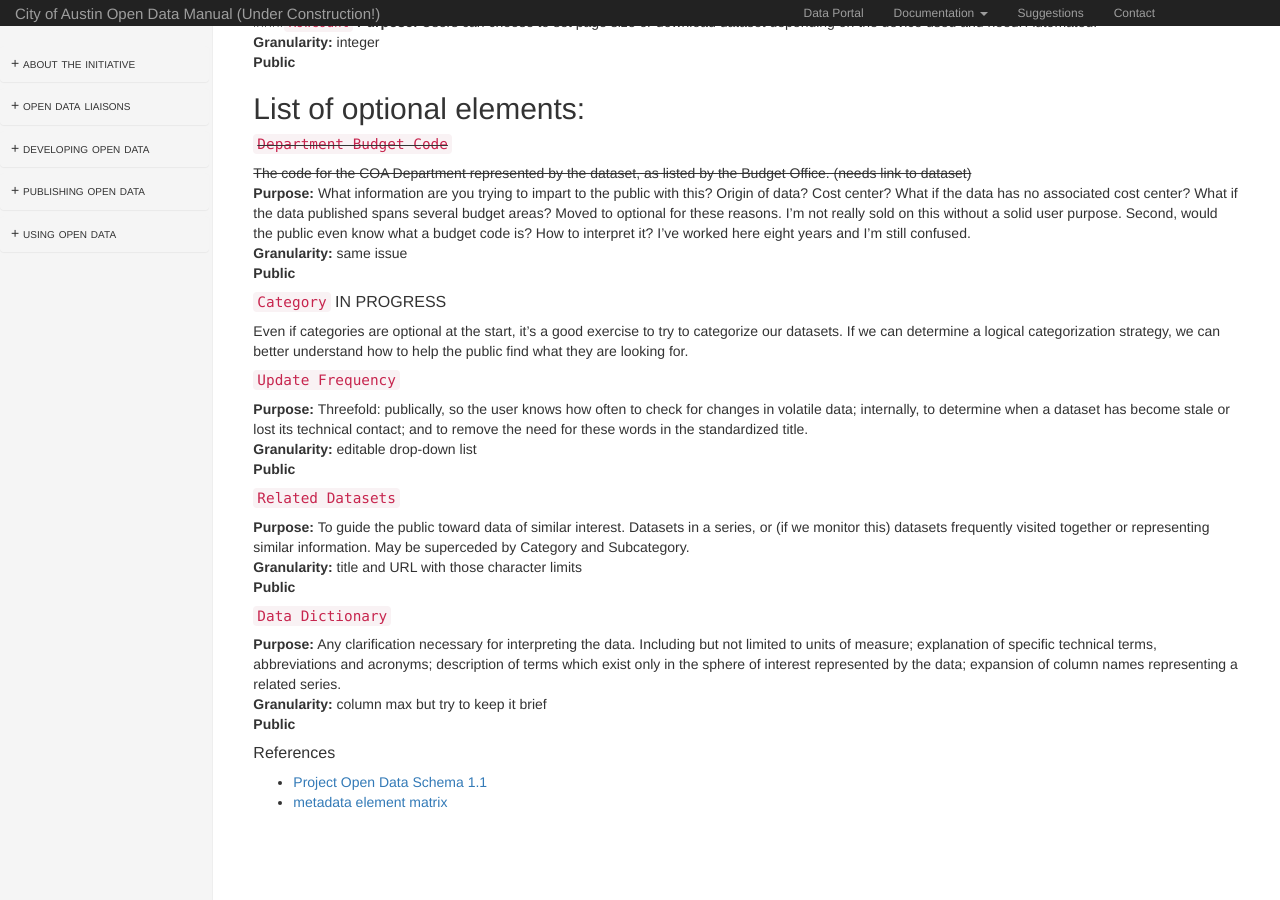
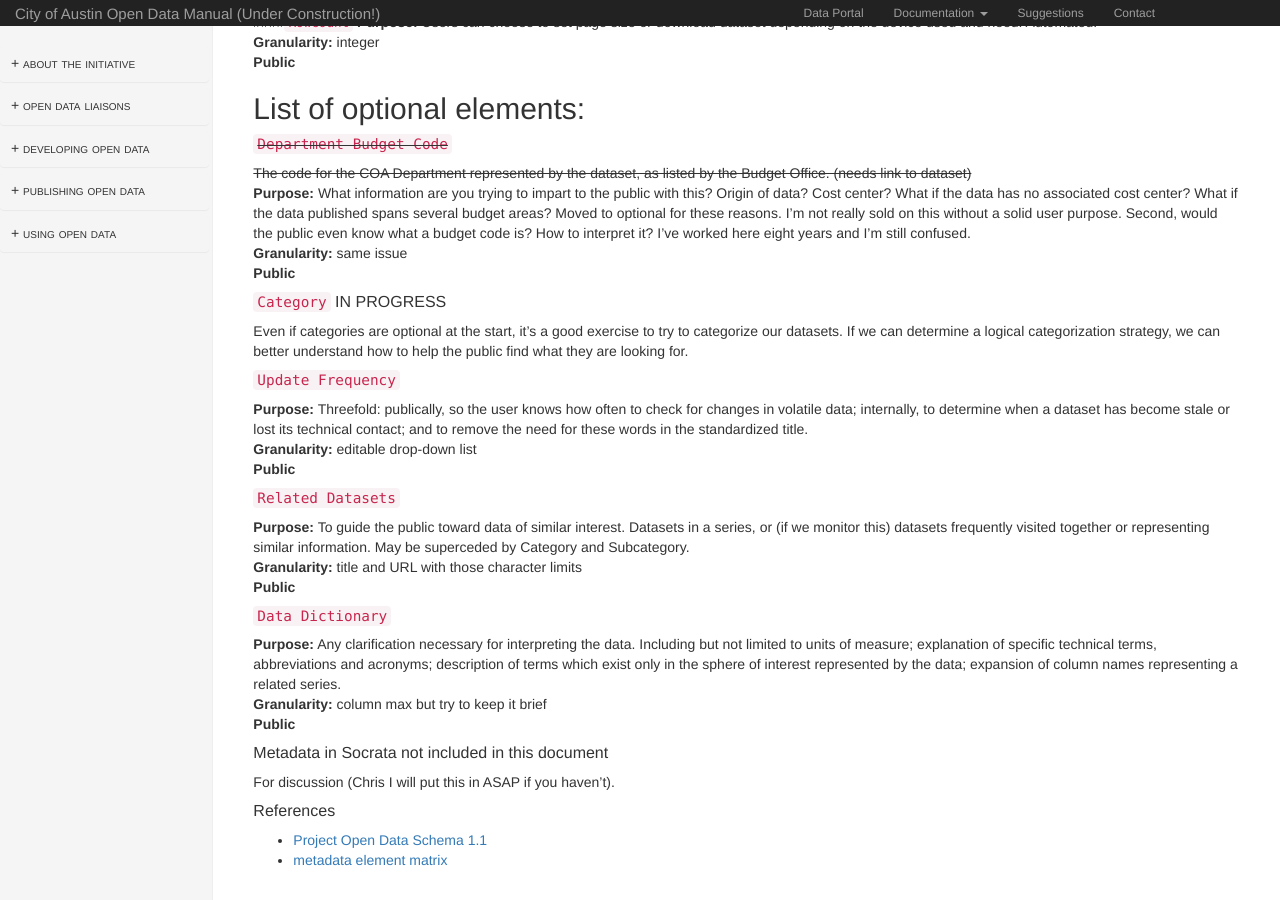
Before and after one commit to cityofaustin/open-data-manual, a Jekyll site: the page built from metadata.md, in a window 1280 px wide and 900 px high, scrolled down 2200 px. Built offline with Jekyll 4.4.1, drawn with Linux system fonts in a browser that asks for light colours; nearby versions of some CDN libraries; before the commit the page ends 3042 px from its top, so only the background shows below that.

Commit message:
Update metadata.md

```diff
--- a/metadata.md
+++ b/metadata.md
@@ -109,8 +109,6 @@ Email address of the technical contact responsible for the data.  Chris has dete
 **Granularity:**  what is our max email address length?
 **PRIVATE**
 
-
-
 ####`Rowcount`
 **Purpose:**  Users can choose to set page size or download dataset depending on the device used and need.  Automated.
 **Granularity:**  integer
@@ -145,6 +143,11 @@ Even if categories are optional at the start, it's a good exercise to try to cat
 **Public**
 
 
+#### Metadata in Socrata not included in this document
+
+For discussion (Chris I will put this in ASAP if you haven't).
+
+
 
 #### References
 - [Project Open Data Schema 1.1](https://project-open-data.cio.gov/v1.1/schema/)
```
